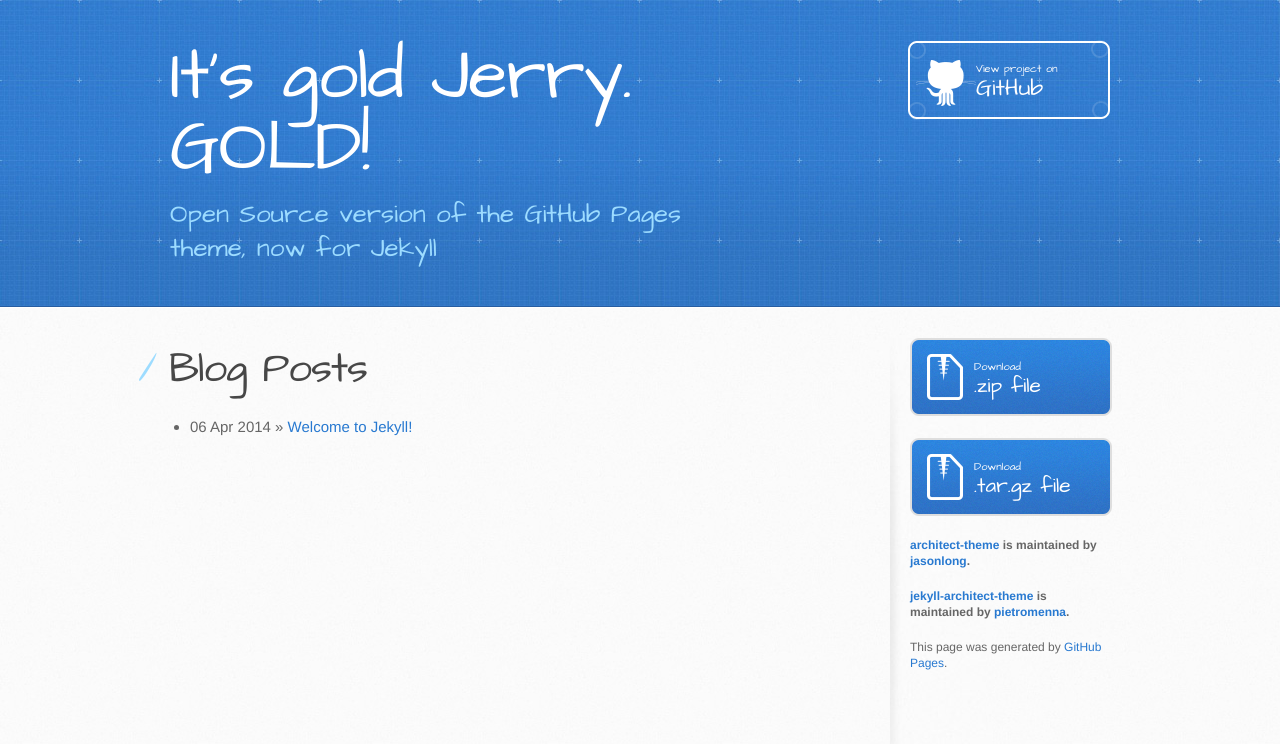
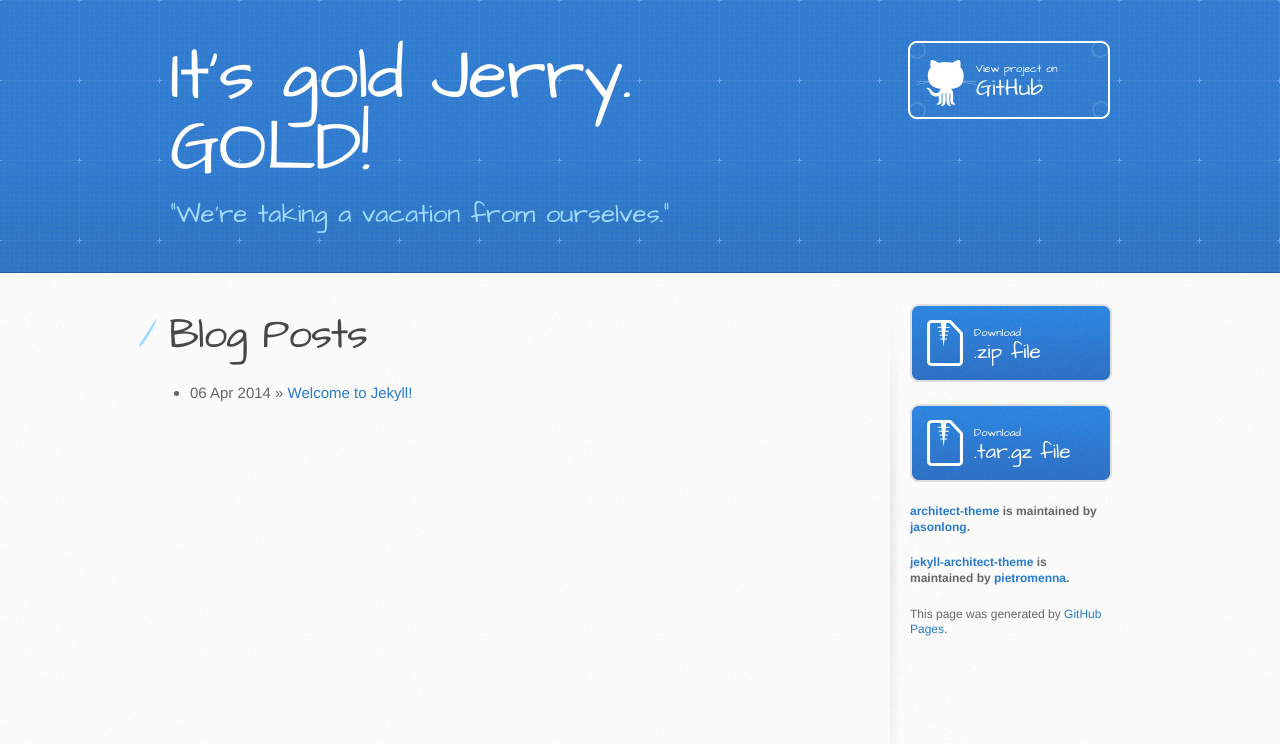
Before and after one commit to itsgoldjerry/itsgoldjerry.github.io, a Jekyll site: the page built from index.html, in a window 1280 px wide. Shown: the top 744 px of the page. Built offline with Jekyll 4.4.1, drawn with Linux system fonts in a browser that asks for light colours.

Commit message:
reverted tagline

```diff
--- a/_layouts/default.html
+++ b/_layouts/default.html
@@ -20,7 +20,7 @@
     <header>
       <div class="inner">
         <h1> {{ site.name }} </h1>
-        <h2>Open Source version of the GitHub Pages theme, now for Jekyll</h2>
+        <h2>"We're taking a vacation from ourselves."</h2>
         <a href="https://github.com/pietromenna/jekyll-architect-theme" class="button"><small>View project on</small> GitHub</a>
       </div>
     </header>
```
